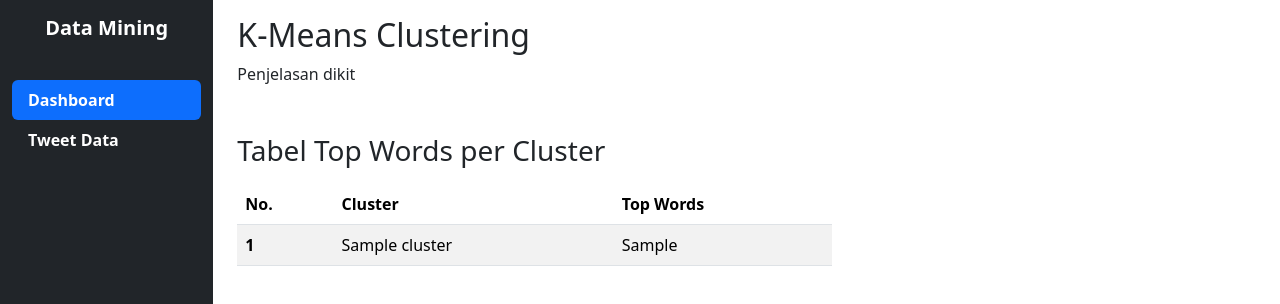
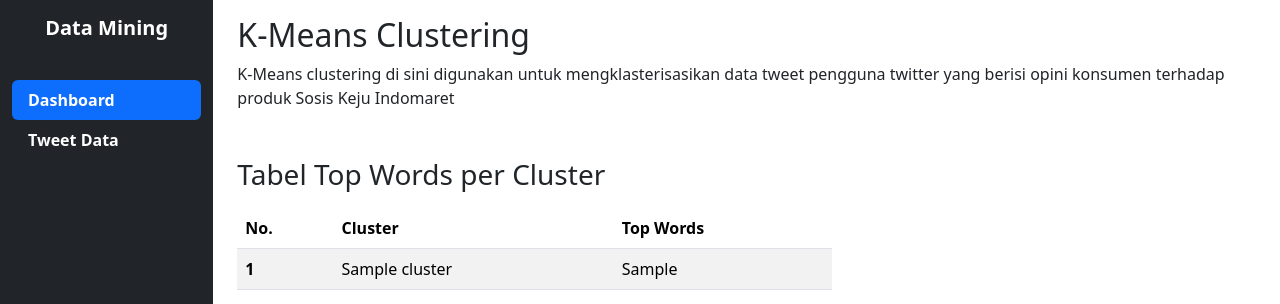
Before and after one commit to amalianurf/k-means-clustering, a Flask app: template templates/index.html in a window 1280 px wide. Shown: the top 304 px of the page. Run offline with Flask 3, Linux system fonts and the light colour scheme; the template is opened without the code that fills it: most values are stand-ins (such as "Sample title", 1, 10 or a date in 2020); parts of the project's set-up code (start-up, migrations or seed data) failed here and were passed over.

Commit message:
fix dashboard description and import json

```diff
--- a/clustering.py
+++ b/clustering.py
@@ -9,6 +9,7 @@ import pandas as pd
 import re
 import pylab as pl
 import matplotlib.pyplot as plt
+import json
 
 from nltk.tokenize import WordPunctTokenizer
 from wordcloud import WordCloud
--- a/templates/index.html
+++ b/templates/index.html
@@ -9,8 +9,6 @@
     <!-- bootstrap -->
     <link href="https://cdn.jsdelivr.net/npm/bootstrap@5.3.2/dist/css/bootstrap.min.css" rel="stylesheet" integrity="sha384-T3c6CoIi6uLrA9TneNEoa7RxnatzjcDSCmG1MXxSR1GAsXEV/Dwwykc2MPK8M2HN" crossorigin="anonymous">
     <script src="https://cdn.jsdelivr.net/npm/bootstrap@5.0.2/dist/js/bootstrap.bundle.min.js" integrity="sha384-MrcW6ZMFYlzcLA8Nl+NtUVF0sA7MsXsP1UyJoMp4YLEuNSfAP+JcXn/tWtIaxVXM" crossorigin="anonymous"></script>
-    <!-- custom css-->
-    <link rel="stylesheet" href="style.css">
 </head>
 <body>
     <div class="container-fluid">
@@ -38,7 +36,7 @@
             <main class="col-md-9 ms-sm-auto col-lg-10 px-md-4">
                 <div class="py-3">
                     <h2>K-Means Clustering</h2>
-                    <p>Penjelasan dikit</p>
+                    <p>K-Means clustering di sini digunakan untuk mengklasterisasikan data tweet pengguna twitter yang berisi opini konsumen terhadap produk Sosis Keju Indomaret</p>
                 </div>
                 <div class="col-7 py-2">
                     <h3 class="py-2">Tabel Top Words per Cluster</h3>
--- a/templates/tweet-data.html
+++ b/templates/tweet-data.html
@@ -13,8 +13,6 @@
     <!-- bootstrap -->
     <link href="https://cdn.jsdelivr.net/npm/bootstrap@5.3.2/dist/css/bootstrap.min.css" rel="stylesheet" integrity="sha384-T3c6CoIi6uLrA9TneNEoa7RxnatzjcDSCmG1MXxSR1GAsXEV/Dwwykc2MPK8M2HN" crossorigin="anonymous">
     <script src="https://cdn.jsdelivr.net/npm/bootstrap@5.0.2/dist/js/bootstrap.bundle.min.js" integrity="sha384-MrcW6ZMFYlzcLA8Nl+NtUVF0sA7MsXsP1UyJoMp4YLEuNSfAP+JcXn/tWtIaxVXM" crossorigin="anonymous"></script>
-    <!-- custom css-->
-    <link rel="stylesheet" href="style.css">
 </head>
 <body>
     <div class="container-fluid">
```
Also changed, not shown: static/word-clouds.png, style.css (deleted).
